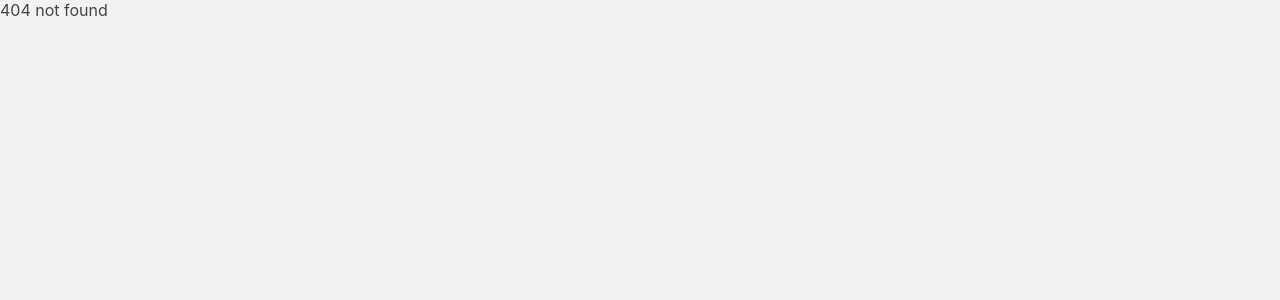
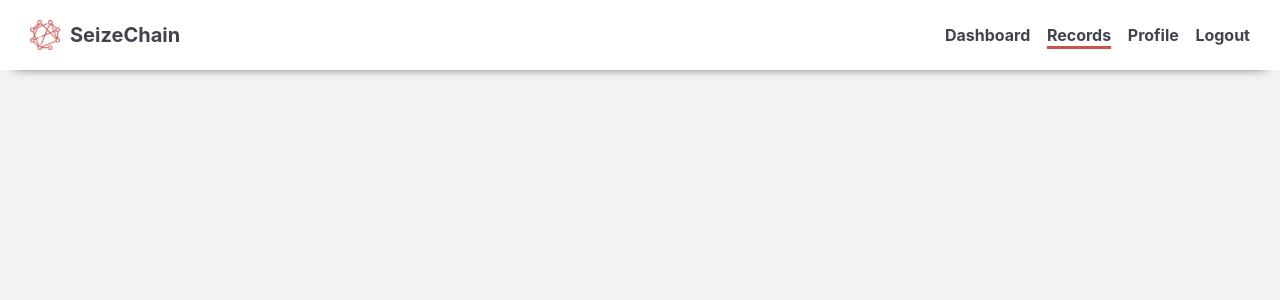
Before and after one commit to Waqar-107/SeizeChain-An-Approach-to-Secure-the-Seizure-Procedure, a React (Create React App) app in the folder Prototype/SeizeChain-Frontend/: page /records in a window 1280 px wide. Before the commit this address had no page. Shown: the top 300 px of the page. Built offline with nearby package versions, Linux system fonts and the light colour scheme; a web font is replaced by a local one.

Commit message:
updated nav, added records view

```diff
--- a/Prototype/SeizeChain-Frontend/src/app/components/Navbar/index.js
+++ b/Prototype/SeizeChain-Frontend/src/app/components/Navbar/index.js
@@ -15,13 +15,21 @@ const Navbar = (props) => {
 					src={Logo}
 					alt=""
 					className={classes.logo}
-					onClick={() => history.push("/daashboard")}
+					onClick={() => history.push("/dashboard")}
 				/>
 				<span className={classes.title}>SeizeChain</span>
 			</div>
 			<div className={classes.linkContainer}>
-				<div className={props.viewName === "dashboard" ? classes.activeLink : ""}>Dashboard</div>
-				<div className={props.viewName === "records" ? classes.activeLink : ""}>Records</div>
+				<div
+					className={props.viewName === "dashboard" ? classes.activeLink : ""}
+					onClick={() => history.push("/dashboard")}>
+					Dashboard
+				</div>
+				<div
+					className={props.viewName === "records" ? classes.activeLink : ""}
+					onClick={() => history.push("/records")}>
+					Records
+				</div>
 				<div className={props.viewName === "profile" ? classes.activeLink : ""}>Profile</div>
 				<div onClick={() => history.push("/")}>Logout</div>
 			</div>
--- a/Prototype/SeizeChain-Frontend/src/app/layouts/baseLayout.js
+++ b/Prototype/SeizeChain-Frontend/src/app/layouts/baseLayout.js
@@ -11,6 +11,7 @@ const LandingPage = lazy(() => import("../views/LandingPage"));
 const Home = lazy(() => import("../views/Home"));
 const NotFound = lazy(() => import("../views/NotFound"));
 const Template = lazy(() => import("../views/Template"));
+const Records = lazy(() => import("../views/Records"));
 
 // admin views
 const Create = lazy(() => import("../views/AdminViews/Create"));
@@ -38,6 +39,7 @@ const BaseLayout = () => (
 							<Switch>
 								<Route exact path="/" component={LandingPage} />
 								<Route exact path="/dashboard" component={Home} />
+								<Route exact path="/records" component={Records} />
 
 								<Route exact path="/admin/create" component={Create} />
 
--- /dev/null
+++ b/Prototype/SeizeChain-Frontend/src/app/views/Records/index.js
@@ -0,0 +1,17 @@
+import React from "react";
+import Navbar from "../../components/Navbar";
+import styles from "./styles";
+
+const Records = () => {
+	const classes = styles();
+	return (
+		<div className={classes.root}>
+			<div className={classes.root}>
+				<Navbar viewName="records" />
+				<div className={classes.contentContainer}></div>
+			</div>
+		</div>
+	);
+};
+
+export default Records;
--- /dev/null
+++ b/Prototype/SeizeChain-Frontend/src/app/views/Records/styles.js
@@ -0,0 +1,15 @@
+import { makeStyles } from "@material-ui/core";
+
+const styles = makeStyles((theme) => ({
+	root: {
+		height: "100vh",
+		width: "100%",
+	},
+
+	contentContainer: {
+		width: "100%",
+		padding: "5%",
+	},
+}));
+
+export default styles;
```
